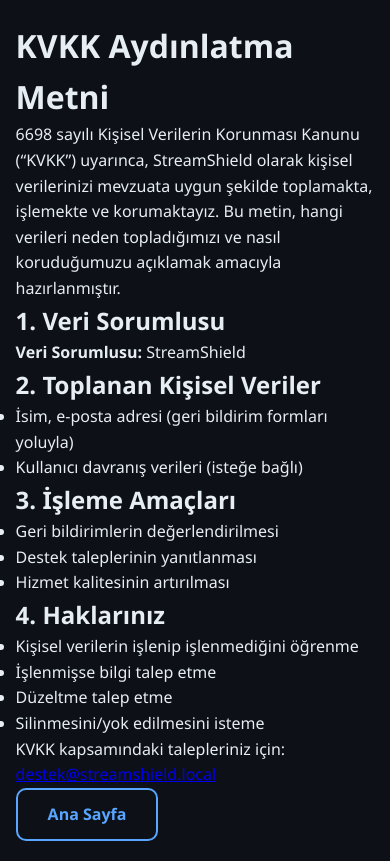
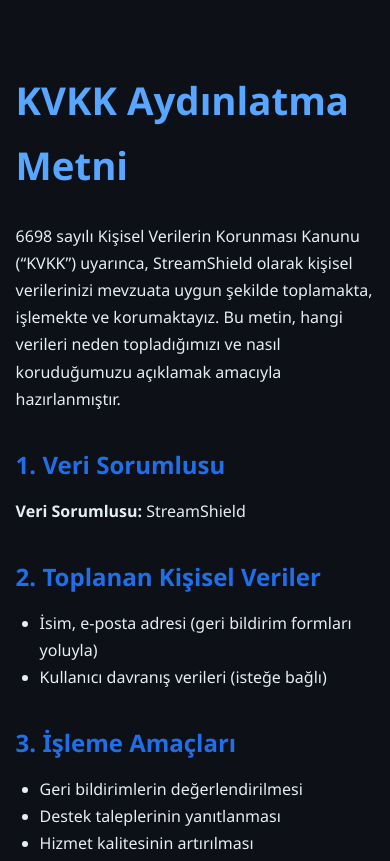
Before and after one commit to pozstudiox/stream-shield-website, a website: page public/kvkk.html in a window 390 px wide. Shown: the top 861 px of the page. Drawn offline with Linux system fonts and the light colour scheme.

Commit message:
Update style.css

```diff
--- a/public/style.css
+++ b/public/style.css
@@ -631,3 +631,44 @@
 .footer-privacy-link:hover {
   color: var(--color-accent);
 }
+
+.kvkk-page {
+  background: var(--color-bg);
+  color: var(--color-text);
+  padding: 48px 0;
+  line-height: 1.7;
+}
+
+.kvkk-page h1 {
+  font-size: 2.4rem;
+  margin-bottom: 24px;
+  color: var(--color-accent);
+}
+
+.kvkk-page h2 {
+  font-size: 1.5rem;
+  margin-top: 32px;
+  margin-bottom: 12px;
+  color: var(--color-accent-hover);
+}
+
+.kvkk-page p,
+.kvkk-page ul {
+  font-size: 1rem;
+  margin-bottom: 16px;
+}
+
+.kvkk-page ul {
+  list-style: disc;
+  padding-left: 24px;
+}
+
+.kvkk-page a {
+  color: var(--color-accent);
+  text-decoration: underline;
+}
+
+.kvkk-page .btn {
+  display: inline-block;
+  margin-top: 32px;
+}
```
